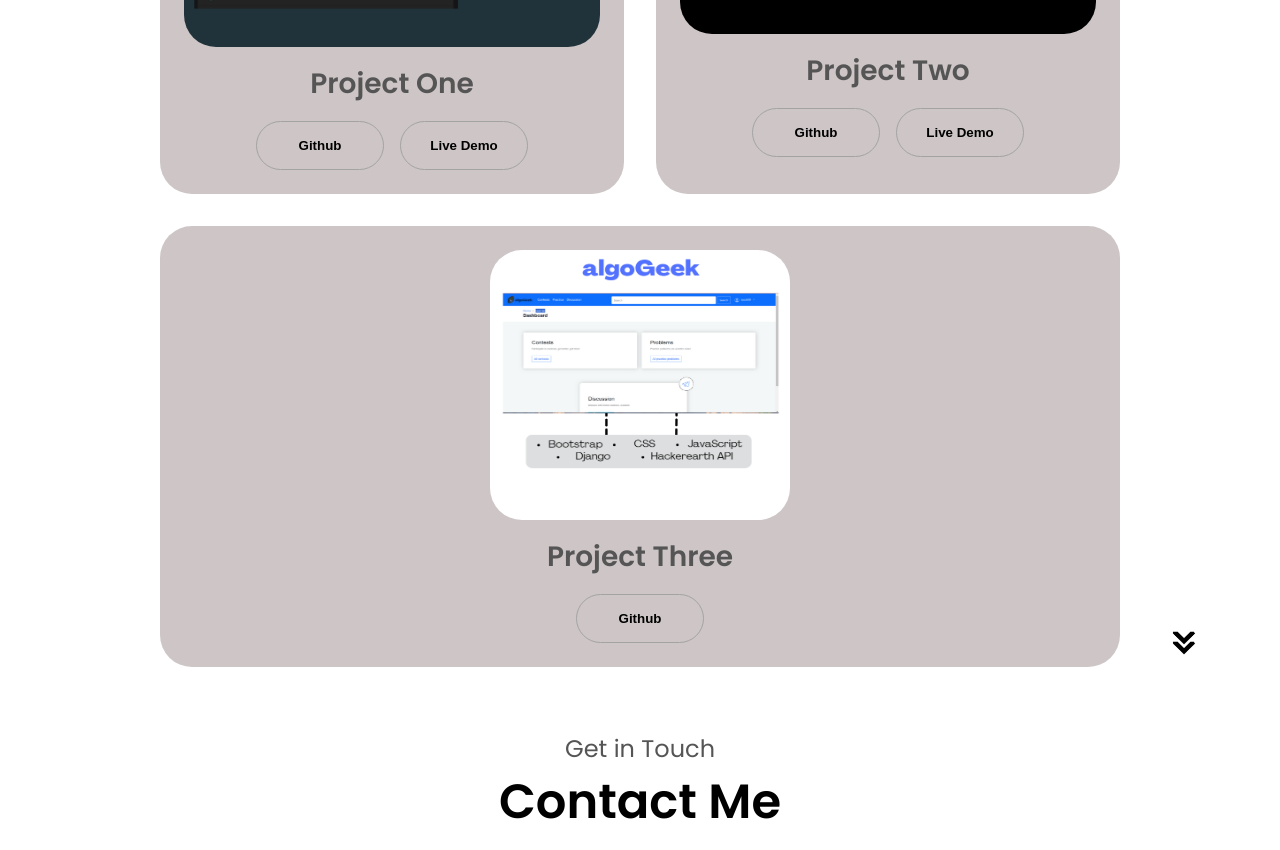
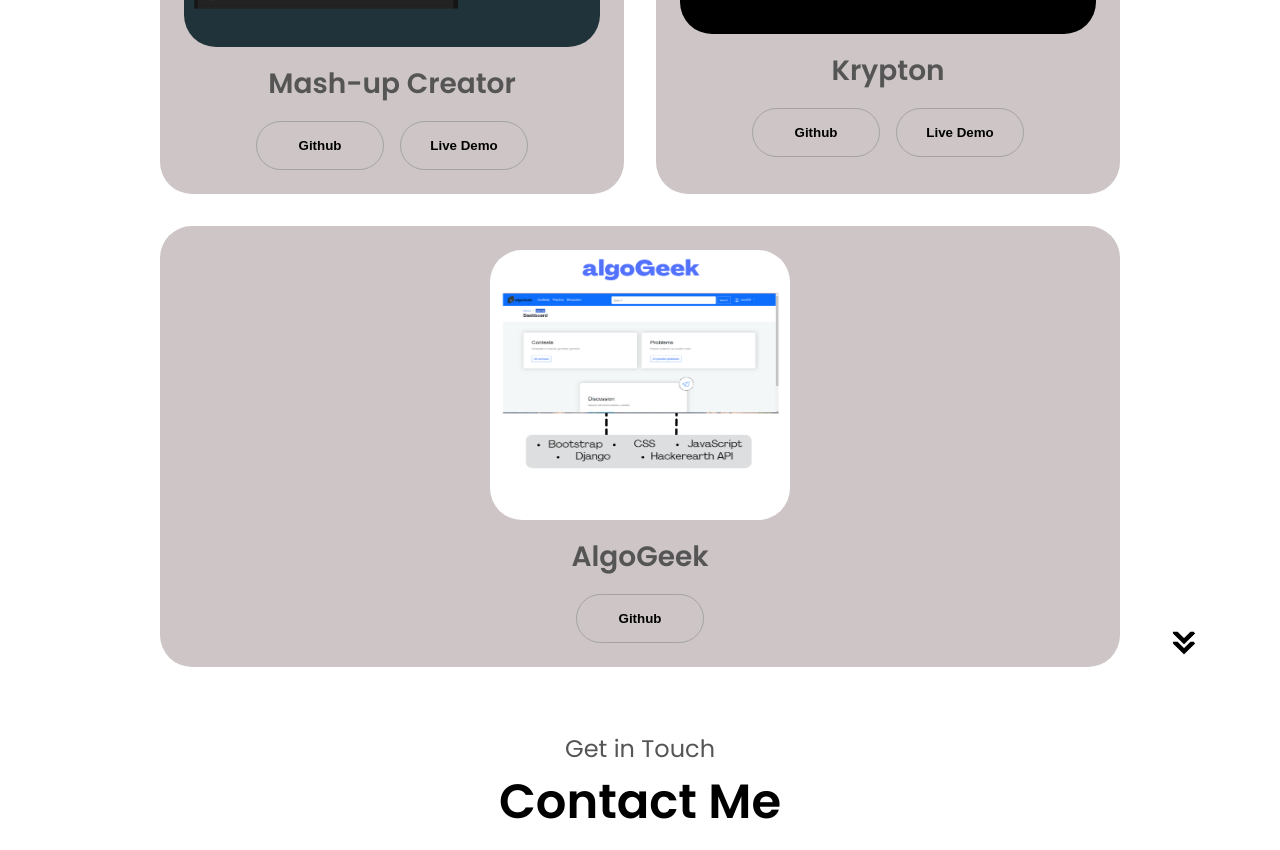
Before and after one commit to akaza21/Portfolio, a plain HTML site: page index.html in a window 1280 px wide. Shown: the part 2939-3789 px from the top of the page. Drawn offline with Linux system fonts and the light colour scheme.

Commit message:
further updates

```diff
--- a/index.html
+++ b/index.html
@@ -257,7 +257,7 @@
                      class="project-img"
                      />
             </div>
-            <h2 class="experience-sub-title project-title">Project One</h2>
+            <h2 class="experience-sub-title project-title">Mash-up Creator</h2>
             <div class="btn-container">
                 <button class="btn btn-color-2 project-btn" onclick="location.href='https://github.com/' ">
                 Github
@@ -274,7 +274,7 @@
                      class="project-img"
                      />
             </div>
-            <h2 class="experience-sub-title project-title">Project Two</h2>
+            <h2 class="experience-sub-title project-title">Krypton</h2>
             <div class="btn-container">
                 <button class="btn btn-color-2 project-btn" onclick="location.href='https://github.com/akaza21/Krypton' ">
                 Github
@@ -291,7 +291,7 @@
                      class="project-img1"
                      />
             </div>
-            <h2 class="experience-sub-title project-title">Project Three</h2>
+            <h2 class="experience-sub-title project-title">AlgoGeek</h2>
             <div class="btn-container">
                 <button class="btn btn-color-2 project-btn" onclick="location.href='https://github.com/akaza21/AlgoGeek' ">
                 Github
```
